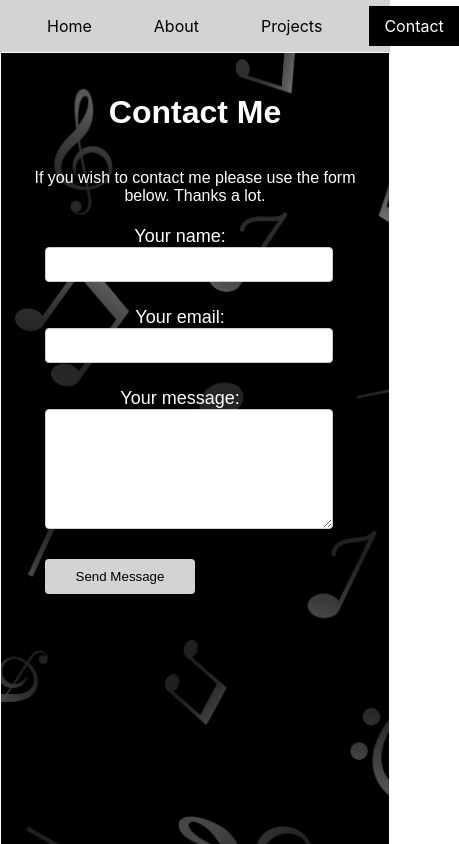
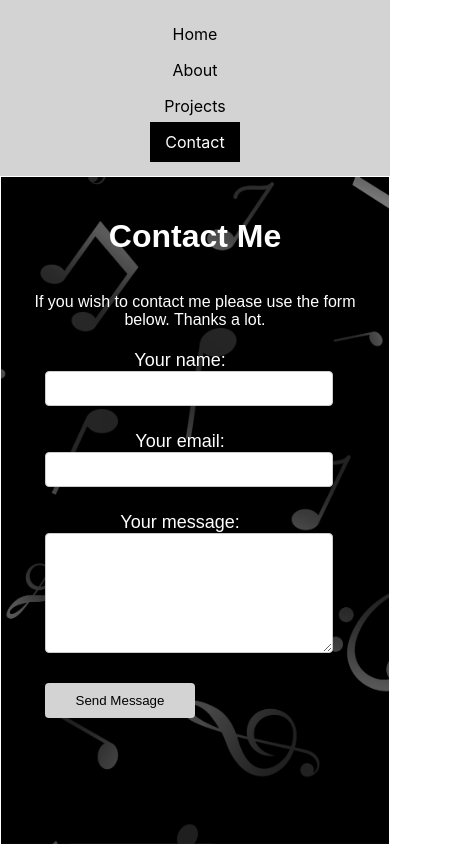
Before and after one commit to hannahro15/Hannah-Portfolio-Site, a React (Create React App) app: page /Hannah-Portfolio-Site/contact in a window 390 px wide. Shown: the top 844 px of the page, 459 px wide, since content can reach past the window. Built offline with nearby package versions, Linux system fonts and the light colour scheme.

Commit message:
Make navbar responsive on mobile screens

```diff
--- a/src/components/Navbar.css
+++ b/src/components/Navbar.css
@@ -31,3 +31,14 @@
     background-color: black;
     color: white;
 }
+
+@media screen and (max-width: 600px) {
+    .navbar ul {
+        flex-direction: column;
+        align-items: center;
+    }
+
+    .navbar li {
+        margin: 0.5rem 0;
+    }
+}
```
